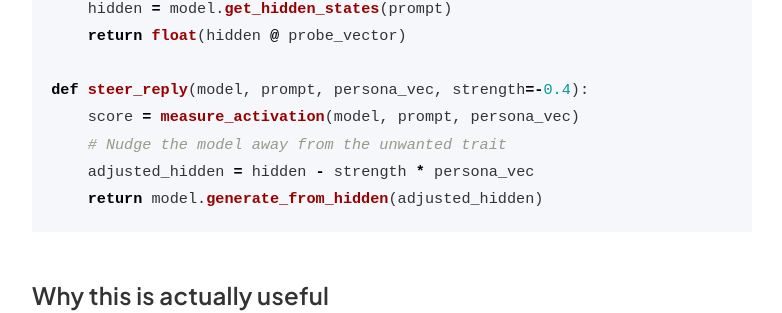
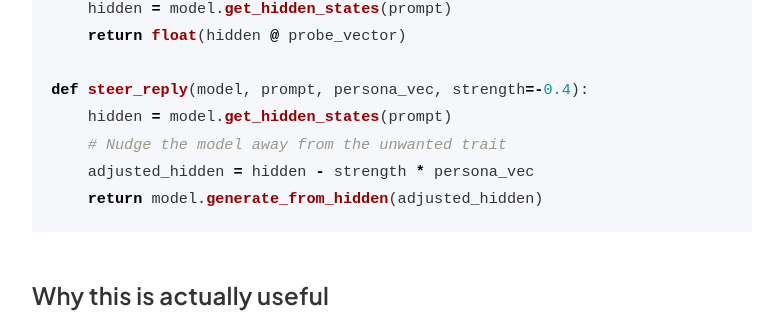
Before and after one commit to zaffnet/zaffnet.github.io, a Jekyll site: the page built from _posts/2025-09-01-persona-vectors.md, in a window 1280 px wide. Shown: the part 1295-1608 px from the top of the page, without its empty margins (248-1030 px from the left). Built offline with Jekyll 4.4.1, drawn with Linux system fonts in a browser that asks for light colours.

```diff
--- a/_posts/2025-09-01-persona-vectors.md
+++ b/_posts/2025-09-01-persona-vectors.md
@@ -29,7 +29,7 @@ def measure_activation(model, prompt, probe_vector):
     return float(hidden @ probe_vector)
 
 def steer_reply(model, prompt, persona_vec, strength=-0.4):
-    score = measure_activation(model, prompt, persona_vec)
+    hidden = model.get_hidden_states(prompt)
     # Nudge the model away from the unwanted trait
     adjusted_hidden = hidden - strength * persona_vec
     return model.generate_from_hidden(adjusted_hidden)
```
Also changed, not shown: _posts/2025-11-25-building-qareen-with-agents.md (+1 -1 lines).
